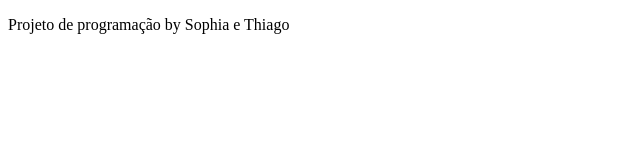
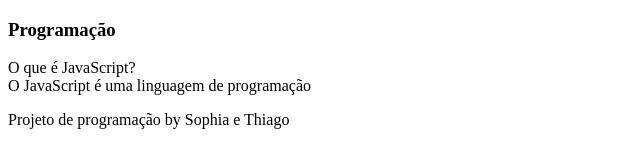
Before and after one commit to ThiagoDeLimaMonteiro/FlashCardsLARA, a plain HTML site: page index.html in a window 1280 px wide. Shown: the whole page, without its empty margins (0-640 px from the left). Drawn offline with Linux system fonts and the light colour scheme.

Commit message:
Add files via upload

```diff
--- a/index.html
+++ b/index.html
@@ -10,8 +10,16 @@
     <main>
         <section id="container">
             <article class="cartao">
-
-            </article>
+<div class="cartao__conteudo">
+    <h3>Programação</h3>
+    <div class="cartao__conteudo__pergunta">
+        O que é JavaScript?
+    </div>
+    <div class="cartao__conteudo__pergunta">
+O JavaScript é uma linguagem de programação
+    </div>
+</div>
+</article>
         </section>
     </main>
 <footer>
```
